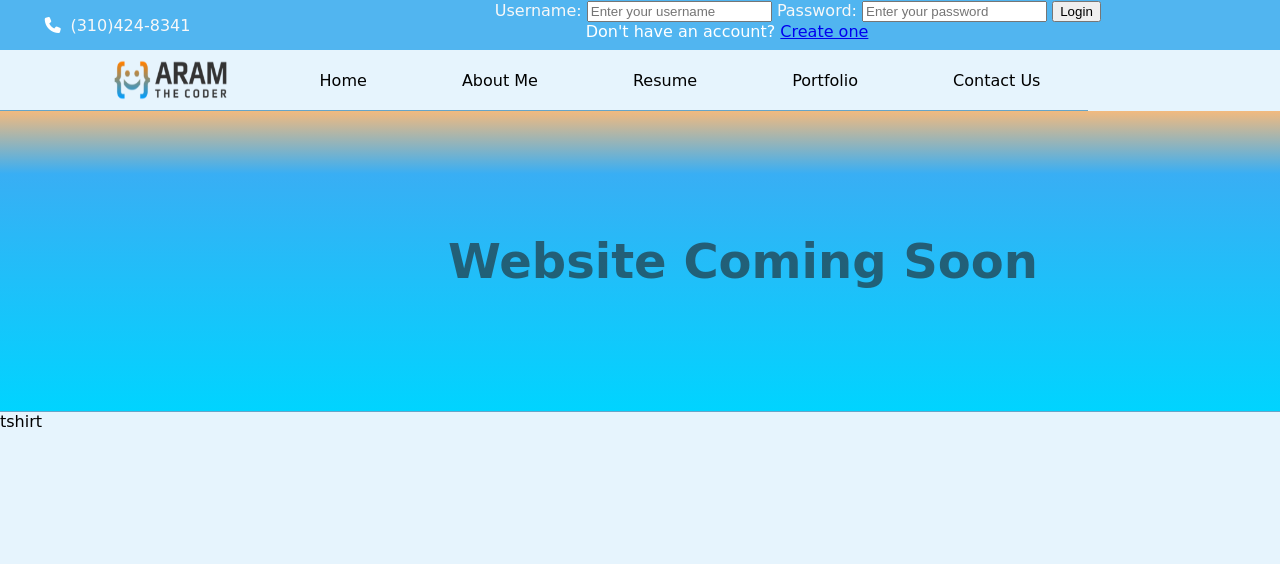
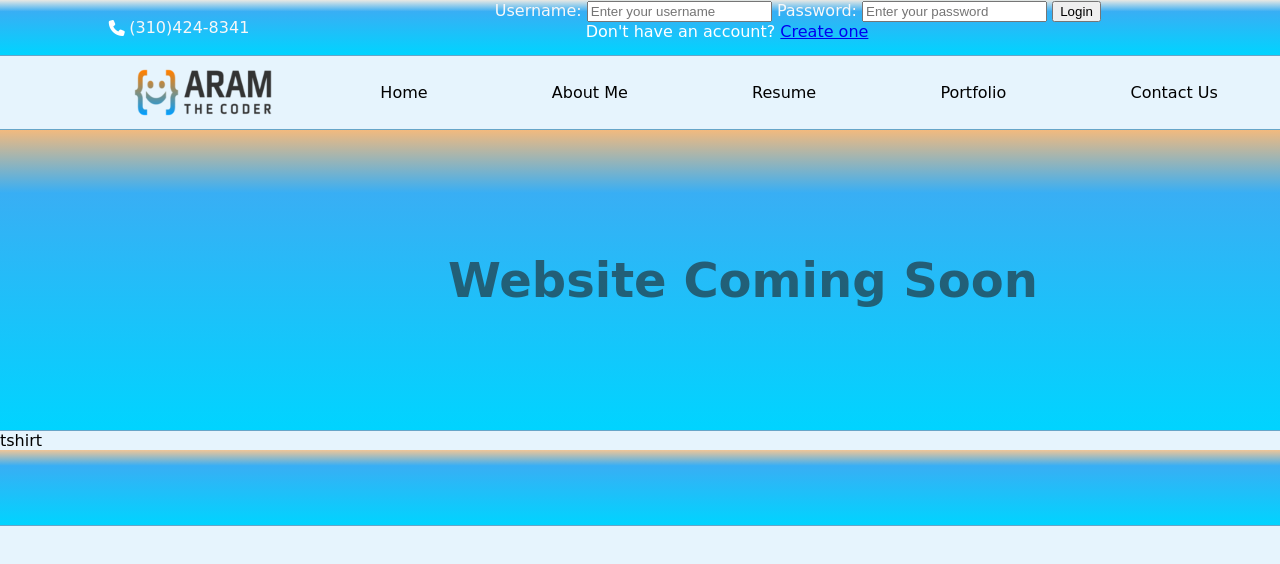
Before and after one commit to aramk007/aramk007.github.io, a plain HTML site: page index.html in a window 1280 px wide. Drawn offline with Linux system fonts and the light colour scheme; a web font is replaced by a local one.

Commit message:
updating personal website

```diff
--- a/CSS/index.css
+++ b/CSS/index.css
@@ -12,13 +12,21 @@ body {
 
 .wrapper {
   display: flex;
-  height: 50px;
+  height: 55px;
   width: 100%;
   color: #f8f8f8;
   margin: auto;
   /* background-color: #67A5C8; */
   /* background-color: rgb(248, 129, 7); */
-  background-color: rgba(19, 156, 236, 0.7);
+  /* background-color: rgba(19, 156, 236, 0.7); */
+  background: rgb(254, 128, 1);
+  background: linear-gradient(
+    180deg,
+    rgba(254, 128, 1, 0.1) 0%,
+    rgba(13, 157, 242, 0.8) 21%,
+    rgba(0, 212, 255, 1) 100%
+  );
+  border-bottom: 1px solid #67a5c8;
   /* opacity: 1; */
   /* justify-content: space-around; */
 }
@@ -74,6 +82,7 @@ body {
   position: fixed;
   right: 3%;
   top: 0.1%;
+
 }
 
 .create-account {
@@ -85,26 +94,26 @@ body {
   display: flex;
   justify-content: center;
   align-items: center;
-  margin: auto;
   height: auto;
   /* margin-left: 50%; */
 }
 /* position phone number and phone icon */
 .phone-text {
   position: fixed;
-  left: 5.5%;
+  left: 10.10%;
+
 }
 .fa-solid {
   position: fixed;
-  left: 3.5%;
+  left: 8.5%;
 }
 
 .nav-container {
   display: flex;
   text-decoration: none;
   justify-content: flex-end;
-  height: 60px;
-  width: 85%;
+  height: 73px;
+  width: 100%;
   border-bottom: 1px solid #67a5c8;
   /* justify-content: space-around; */
   margin: 0;
@@ -220,6 +229,18 @@ img {
   max-width: 100%;
   height: auto;
 }
+/* footer content */
+footer {
+ height: 75px;
+ background: rgb(254, 128, 1);
+ background: linear-gradient(
+   180deg,
+   rgba(254, 128, 1, 0.4) 0%,
+   rgba(13, 157, 242, 0.8) 21%,
+   rgba(0, 212, 255, 1) 100%
+ );
+ border-bottom: 1px solid #67a5c8;
+}
 
 /* normal laptop and computer screens */
 @media only screen and (min-width: 1050px) {
--- a/index.html
+++ b/index.html
@@ -89,6 +89,9 @@
 
         </div>
     </section>
+    <footer>
+
+    </footer>
     <script src="./Javascript/registration.js"></script>
     <script src="./Javascript/login.js"></script>
     <script src="./Javascript/script.js"> </script>
```
